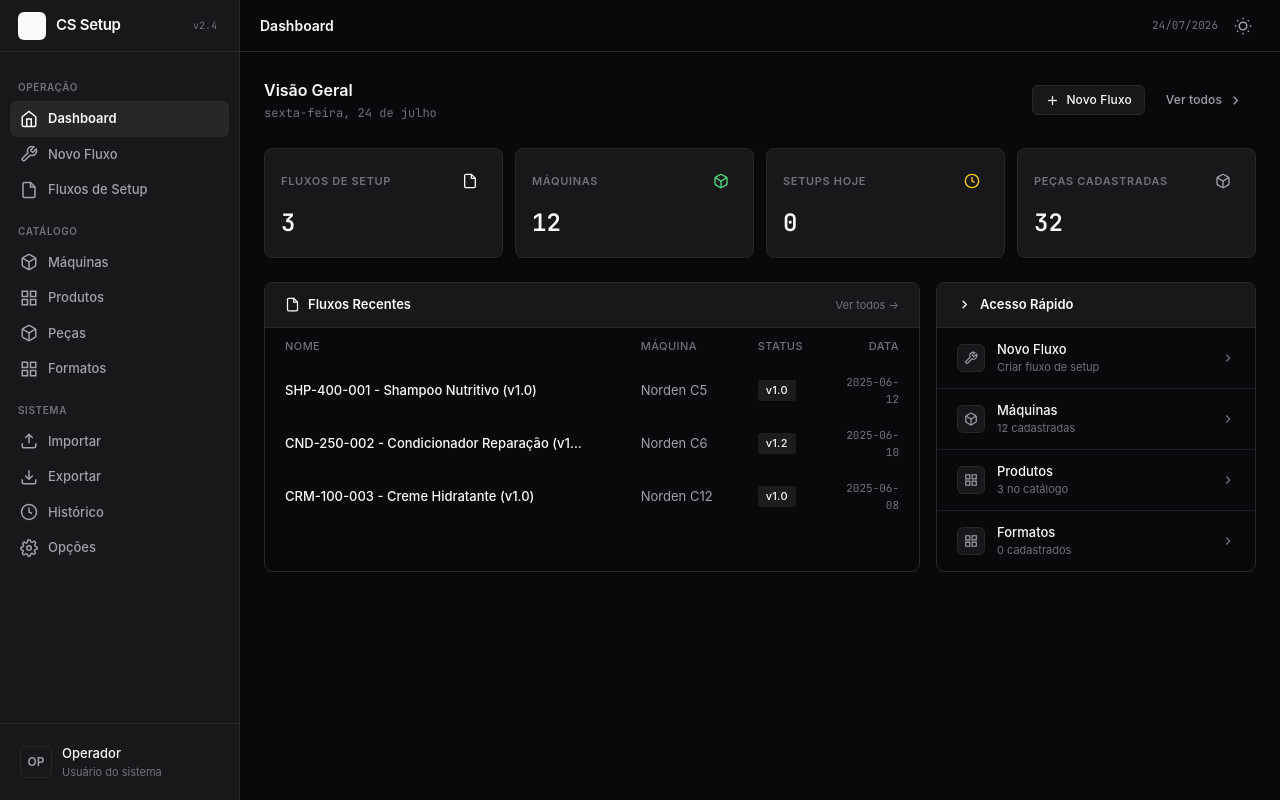
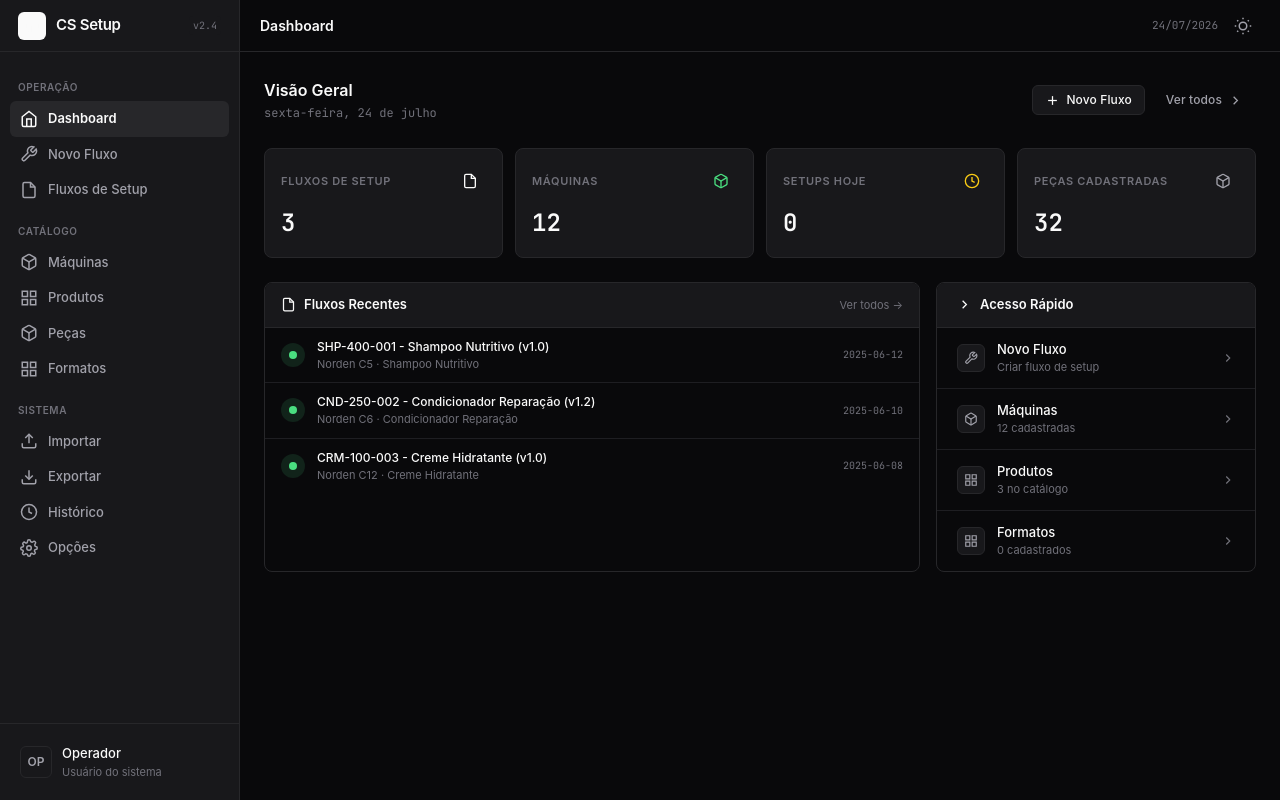
Before and after one commit to alexxsouzaa/controle-setup, a React (Vite) app: page / in a window 1280 px wide. Built offline with nearby package versions, Linux system fonts and the light colour scheme.

Commit message:
refactor: lista de fluxos recentes estilo SIGMA - itens compactos com dot, sem tabela

```diff
--- a/src/pages/Dashboard.jsx
+++ b/src/pages/Dashboard.jsx
@@ -1,11 +1,10 @@
 import { useContext } from 'react';
 import { AppDataContext } from '../contexts/AppDataContext';
 import { Icon } from '../components/Icon';
-import { Badge } from '../components/Badge';
 import { Button } from '../components/Button';
 
 export function DashboardPage({ navigate }) {
-  const { stats, flows, machines, pieces } = useContext(AppDataContext);
+  const { stats, flows } = useContext(AppDataContext);
 
   const recent = [...flows].sort((a, b) => (b.date || '').localeCompare(a.date || '')).slice(0, 5);
 
@@ -49,7 +48,7 @@ export function DashboardPage({ navigate }) {
 
       <div className="grid lg:grid-cols-3 md:grid-cols-1 gap-4">
         <div className="lg:col-span-2 border border-[var(--border)] rounded-[8px] overflow-hidden">
-          <div className="flex items-center justify-between px-5 py-3 border-b border-[var(--border)] bg-[var(--bg-secondary)]">
+          <div className="flex items-center justify-between px-4 py-3 border-b border-[var(--border)] bg-[var(--bg-secondary)]">
             <div className="flex items-center gap-2">
               <Icon name="file" size={15} />
               <span className="text-[13px] font-semibold text-[var(--fg)]">Fluxos Recentes</span>
@@ -58,40 +57,31 @@ export function DashboardPage({ navigate }) {
               Ver todos →
             </button>
           </div>
-          <div className="divide-y divide-[var(--border-subtle)]">
-            {recent.length === 0 ? (
-              <div className="px-5 py-8 text-center">
-                <p className="text-[13px] text-[var(--fg-muted)]">Nenhum fluxo registrado.</p>
-                <Button variant="secondary" size="sm" className="mt-2" onClick={() => navigate('/novo-setup')}>Criar primeiro fluxo</Button>
+          {recent.length === 0 ? (
+            <div className="px-4 py-10 text-center">
+              <div className="w-9 h-9 rounded-[8px] bg-[var(--bg-secondary)] border border-[var(--border)] flex items-center justify-center mx-auto mb-3 text-[var(--fg-muted)]">
+                <Icon name="file" size={18} />
               </div>
-            ) : (
-              <table className="w-full text-[13px]">
-                <thead>
-                  <tr className="text-[11px] font-semibold uppercase tracking-[0.04em] text-[var(--fg-muted)]">
-                    <th className="text-left px-5 py-2.5 font-medium">Nome</th>
-                    <th className="text-left px-5 py-2.5 font-medium hidden md:table-cell">Máquina</th>
-                    <th className="text-left px-5 py-2.5 font-medium w-20">Status</th>
-                    <th className="text-right px-5 py-2.5 font-medium w-24 hidden sm:table-cell">Data</th>
-                  </tr>
-                </thead>
-                <tbody>
-                  {recent.map(r => (
-                    <tr key={r.id} className="hover:bg-[var(--surface-hover)] cursor-pointer" onClick={() => navigate('/fluxos')}>
-                      <td className="px-5 py-2.5">
-                        <div className="font-medium truncate max-w-[300px]">{r.name}</div>
-                        <div className="text-[11px] text-[var(--fg-muted)] md:hidden">{r.machine} · {r.date}</div>
-                      </td>
-                      <td className="px-5 py-2.5 text-[var(--fg-secondary)] hidden md:table-cell">{r.machine}</td>
-                      <td className="px-5 py-2.5">
-                        <Badge>{r.ver || '—'}</Badge>
-                      </td>
-                      <td className="px-5 py-2.5 text-[11px] text-[var(--fg-muted)] font-mono text-right hidden sm:table-cell">{r.date}</td>
-                    </tr>
-                  ))}
-                </tbody>
-              </table>
-            )}
-          </div>
+              <p className="text-[13px] text-[var(--fg-muted)] mb-1">Nenhum fluxo registrado</p>
+              <Button variant="secondary" size="sm" onClick={() => navigate('/novo-setup')}>Criar primeiro fluxo</Button>
+            </div>
+          ) : (
+            <div>
+              {recent.map(r => (
+                <button key={r.id} type="button" onClick={() => navigate('/fluxos')}
+                  className="w-full flex items-center gap-3 px-4 py-2.5 text-left hover:bg-[var(--surface-hover)] transition-colors border-b border-[var(--border-subtle)] last:border-b-0">
+                  <div className="w-6 h-6 rounded-full flex items-center justify-center shrink-0" style={{ background: 'var(--success-muted)' }}>
+                    <div className="w-2 h-2 rounded-full" style={{ background: 'var(--success)' }} />
+                  </div>
+                  <div className="min-w-0 flex-1">
+                    <div className="text-[12px] font-medium text-[var(--fg)] truncate">{r.name}</div>
+                    <div className="text-[11px] text-[var(--fg-muted)]">{r.machine} · {r.product}</div>
+                  </div>
+                  <div className="text-[10px] text-[var(--fg-muted)] font-mono whitespace-nowrap">{r.date}</div>
+                </button>
+              ))}
+            </div>
+          )}
         </div>
 
         <div className="border border-[var(--border)] rounded-[8px] overflow-hidden">
```
